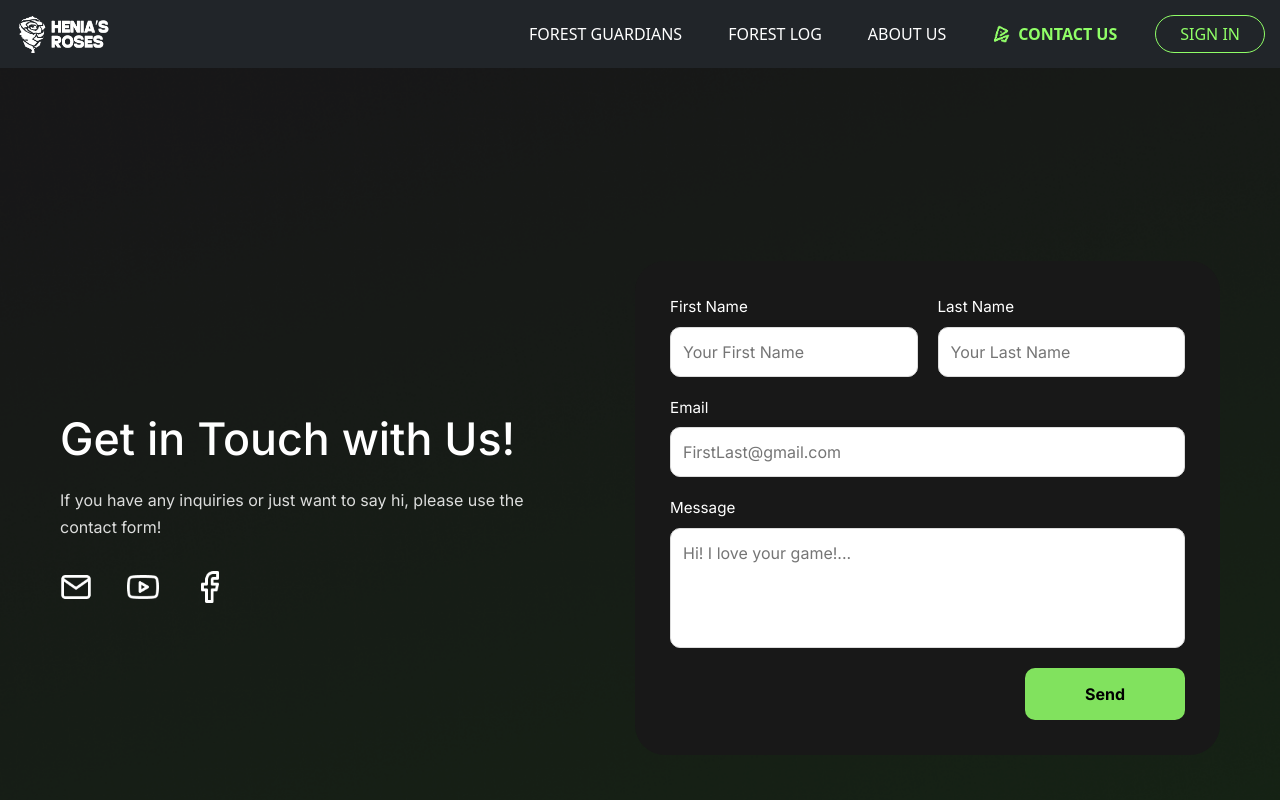
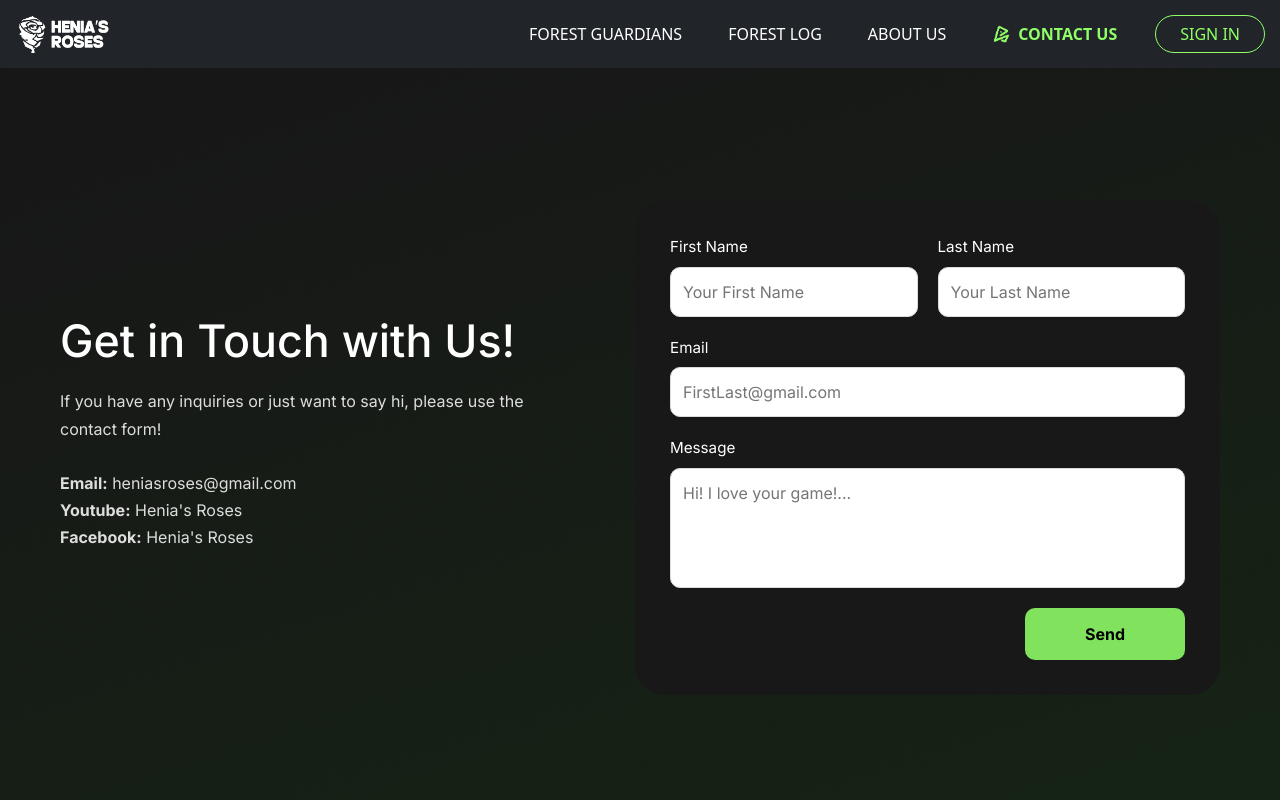
Before and after one commit to heniasroses/ForGuarWebsite, a Next.js app: page /contact-us in a window 1280 px wide. Shown: the top 800 px of the page. Built offline with nearby package versions, Linux system fonts and the light colour scheme; no server answers.

Commit message:
Contact Us Update
> instead of icons, text info nlang
> fixed CSS spacings

```diff
--- a/src/components/ContactUs.tsx
+++ b/src/components/ContactUs.tsx
@@ -9,13 +9,14 @@ export default function ContactUs() {
 
           <p>
             If you have any inquiries or just want to say hi, please use the contact form!
+            <br></br>
+            <br></br>
+            <b>Email:</b> heniasroses@gmail.com
+            <br></br>
+            <b>Youtube:</b> Henia's Roses
+            <br></br>
+            <b>Facebook:</b> Henia's Roses
           </p>
-
-          <div className="contactIcons">
-            <img src="/img/icons/email.png" alt="fb" />
-            <img src="/img/icons/youtube.png" alt="ig" />
-            <img src="/img/icons/facebook.png" alt="email" />
-          </div>
         </div>
 
         {/* RIGHT SIDE */}
--- a/src/styles/styles.css
+++ b/src/styles/styles.css
@@ -1194,7 +1194,7 @@ envelope:hover {
 /* CONTACT US PAGE */
 
 .contactUsContainer {
-  min-height: 130vh;
+  min-height: 115vh;
   background: url("/img/ContactUsBG.png");
   background-size: cover;
   background-position: center;
```
